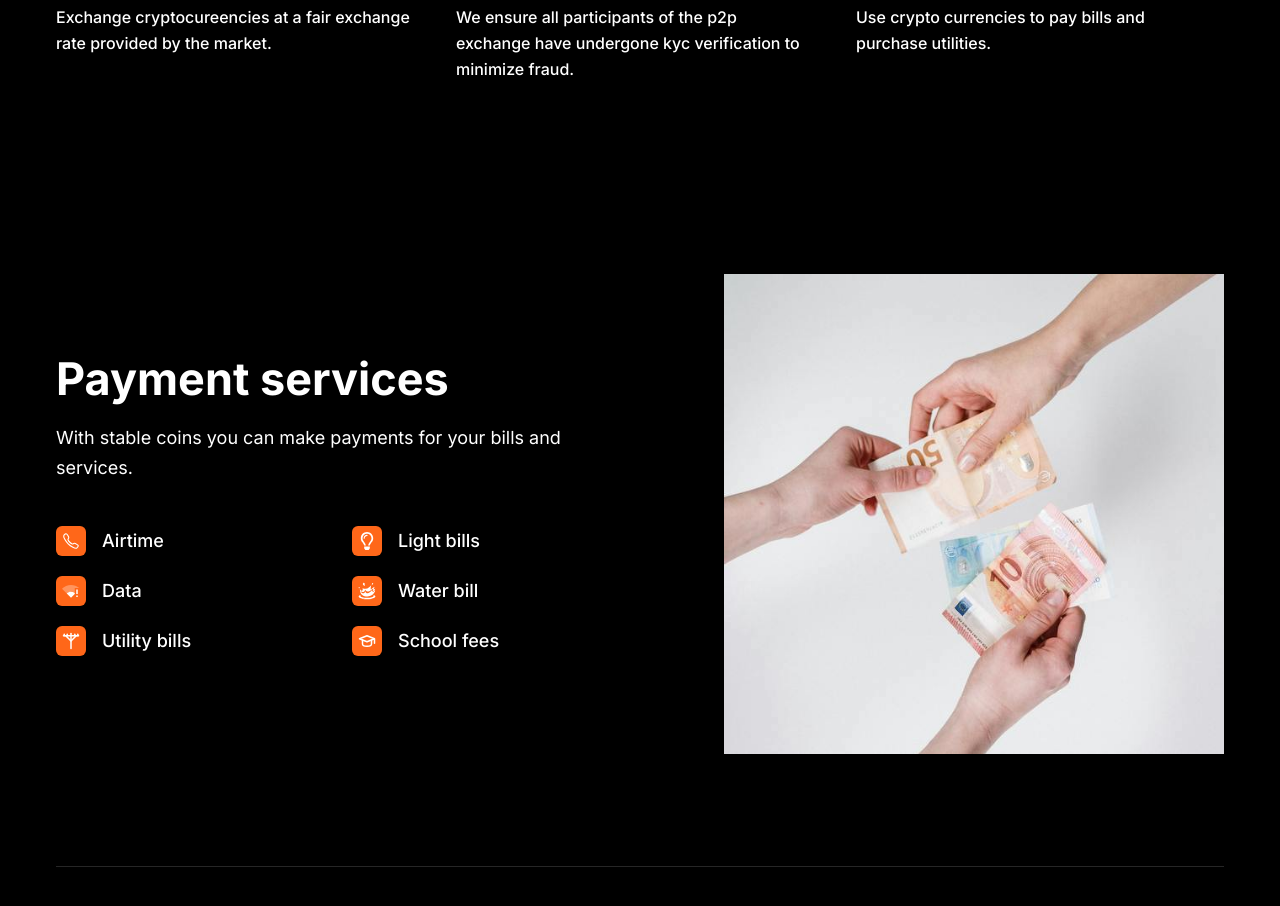
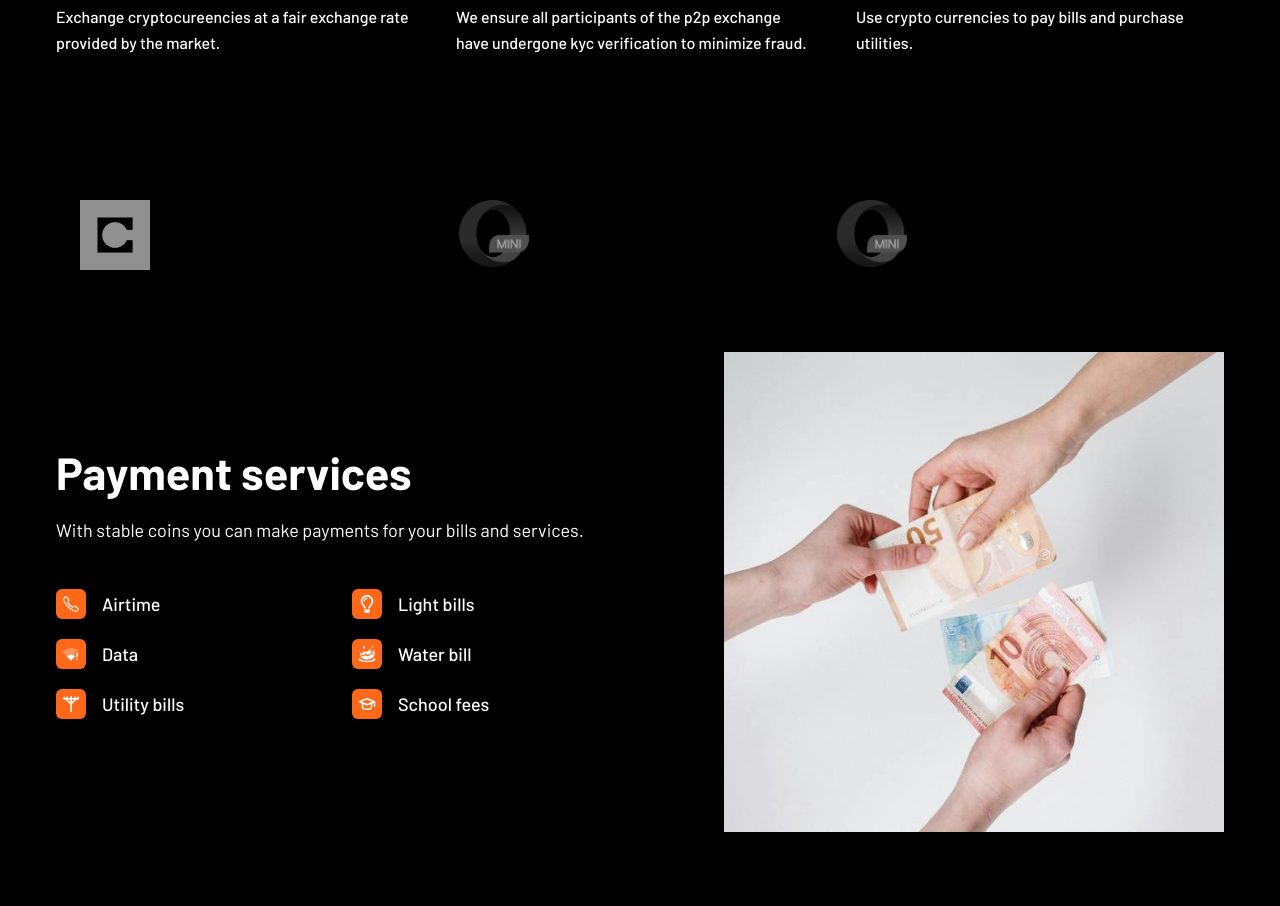
Before and after one commit to philix27/mobarter-landing, a Next.js app: page / in a window 1280 px wide. Shown: the part 1180-2086 px from the top of the page. Built offline with nearby package versions, Linux system fonts and the light colour scheme.

Commit message:
setup brands logo

```diff
--- a/app/layout.tsx
+++ b/app/layout.tsx
@@ -3,12 +3,17 @@
 import Footer from "@/components/Footer";
 import Header from "@/components/Header";
 import ScrollToTop from "@/components/ScrollToTop";
-import { Inter } from "next/font/google";
+import { Inter, Barlow } from "next/font/google";
 import "node_modules/react-modal-video/css/modal-video.css";
 import "../styles/index.css";
 import { Providers } from "./providers";
 
-const inter = Inter({ subsets: ["latin"] });
+const font = Barlow({
+  weight: ["100", "200", "300", "400", "500", "600", "700", "800", "900"],
+  style: ["normal", "italic"],
+  subsets: ["latin"],
+  display: "swap",
+});
 
 export default function RootLayout({
   children,
@@ -24,7 +29,7 @@ export default function RootLayout({
         <link rel="icon" href="public/favicon.jpg" />
       </head>
 
-      <body className={`bg-[#FCFCFC] dark:bg-black ${inter.className}`}>
+      <body className={`bg-[#FCFCFC] dark:bg-black ${font.className}`}>
         <Providers>
           <Header />
           {children}
--- a/app/page.tsx
+++ b/app/page.tsx
@@ -24,7 +24,7 @@ export default function Home() {
       <Hero />
       <Features />
       {/* <Video /> */}
-      {/* <Brands /> */}
+      <Brands />
       <AboutSectionOne />
       <AboutSectionTwo />
       {/* <Testimonials /> */}
--- a/components/Brands/brandsData.tsx
+++ b/components/Brands/brandsData.tsx
@@ -3,38 +3,24 @@ import { Brand } from "@/types/brand";
 const brandsData: Brand[] = [
   {
     id: 1,
-    name: "UIdeck",
-    href: "https://uideck.com",
-    image: "/images/brands/uideck.svg",
+    name: "Celo",
+    href: "#",
+    image: "/images/brands/celo.jpeg",
     imageLight: "/images/brands/uideck-light.svg",
   },
   {
     id: 2,
-    name: "Tailgrids",
-    href: "https://tailgrids.com",
-    image: "/images/brands/tailgrids.svg",
+    name: "Minipay",
+    href: "#",
+    image: "/images/brands/opera.png",
     imageLight: "/images/brands/tailgrids-light.svg",
   },
   {
     id: 3,
-    name: "Lineicons",
-    href: "https://lineicons.com",
-    image: "/images/brands/lineicons.svg",
+    name: "Metamask",
+    href: "#",
+    image: "/images/brands/opera.png",
     imageLight: "/images/brands/lineicons-light.svg",
-  },
-  {
-    id: 4,
-    name: "Ayro UI",
-    href: "https://ayroui.com",
-    image: "/images/brands/ayroui.svg",
-    imageLight: "/images/brands/ayroui-light.svg",
-  },
-  {
-    id: 5,
-    name: "PlainAdmin",
-    href: "https://plainadmin.com",
-    image: "/images/brands/plainadmin.svg",
-    imageLight: "/images/brands/plainadmin-light.svg",
   },
 ];
 
--- a/components/Brands/index.tsx
+++ b/components/Brands/index.tsx
@@ -7,9 +7,9 @@ const Brands = () => {
     <section className="pt-16">
       <div className="container">
         <div className="-mx-4 flex flex-wrap">
-          <div className="w-full px-4">
+          <div className="flex w-full items-center justify-center px-10">
             <div
-              className="wow fadeInUp bg-gray-light dark:bg-gray-dark flex flex-wrap items-center justify-center rounded-sm px-8 py-8 sm:px-10 md:px-[50px] md:py-[40px] xl:p-[50px] 2xl:px-[70px] 2xl:py-[60px]"
+              className="wow fadeInUp bg-gray-light dark:bg-gray-dark grid w-full grid-cols-2 gap-x-4 gap-y-20 sm:grid-cols-3 md:grid-cols-3"
               data-wow-delay=".1s"
             >
               {brandsData.map((brand) => (
@@ -29,14 +29,14 @@ const SingleBrand = ({ brand }: { brand: Brand }) => {
   const { href, image, name } = brand;
 
   return (
-    <div className="mx-3 flex w-full max-w-[160px] items-center justify-center py-[15px] sm:mx-4 lg:max-w-[130px] xl:mx-6 xl:max-w-[150px] 2xl:mx-8 2xl:max-w-[160px]">
+    <div className="flex w-full items-center justify-center">
       <a
         href={href}
         target="_blank"
         rel="nofollow noreferrer"
         className="relative h-10 w-full opacity-70 grayscale transition hover:opacity-100 hover:grayscale-0 dark:opacity-60 dark:hover:opacity-100"
       >
-        <Image src={image} alt={name} fill />
+        <Image src={image} alt={name} width={70} height={70} />
       </a>
     </div>
   );
```
Also changed, not shown: public/images/brands/celo.jpeg (added), public/images/brands/opera.png (added).
